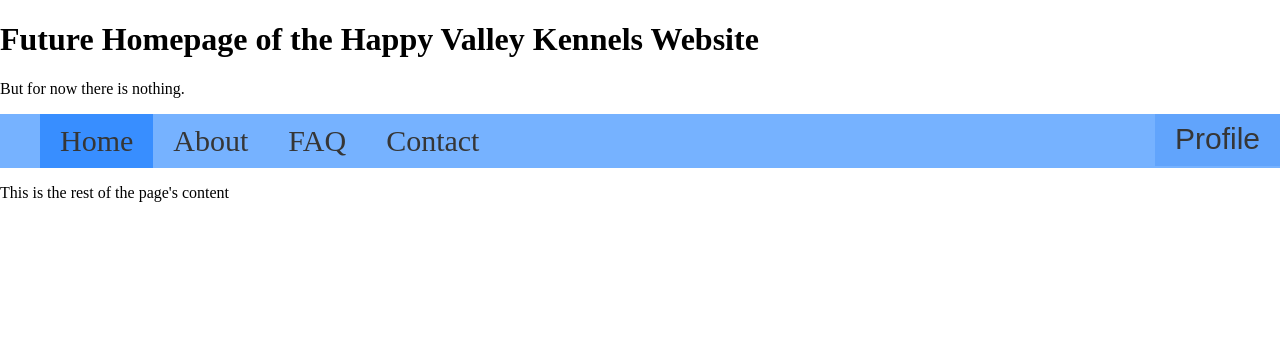
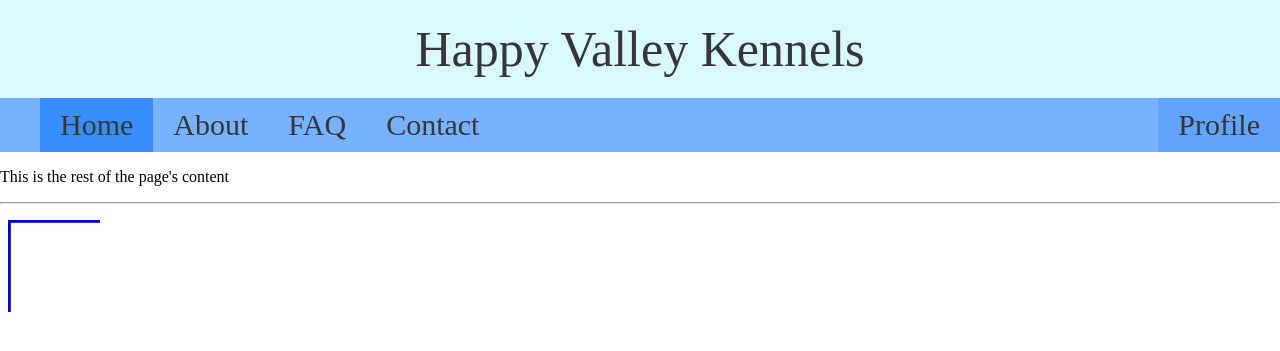
Before and after one commit to Nawtic/HappyValleyKennels, a PHP site: page /Home in a window 1280 px wide. Shown: the top 351 px of the page. Run offline with PHP 8.4, Linux system fonts and the light colour scheme.

Commit message:
Stylize header, add footer

```diff
--- a/Home/index.html
+++ b/Home/index.html
@@ -4,23 +4,30 @@
     <head>
         <title>Happy Valley Kennels</title>
         <link rel="stylesheet" type="text/css" href="../Skeleton.css">
+        <link rel="stylesheet" type="text/css" href="Home.css">
     </head>
     <body>
-
-        <h1>Future Homepage of the Happy Valley Kennels Website</h1>
-        <p>But for now there is nothing.</p>
+        <div id="Page-Header">
+            <a href="../Home">Happy Valley Kennels</a>
+        </div>
 
         <ul id="Nav-Bar">
             <li><a class="active" href="../Home">Home</a></li>
             <li><a href="../About">About</a></li>
             <li><a href="../FAQ">FAQ</a></li>
             <li><a href="../Contact">Contact</a></li>
-            <li id="Profile-Button"><button>Profile</button></li>
+            <li id="Profile-Button"><a href="../Profile">Profile</a></li>
         </ul>
 
+        <!-- Content of this div should be unique to each page -->
         <div id="Page-Content">
             <p>This is the rest of the page's content</p>
         </div>
 
+        <hr>
+        <div id="Page-Footer">
+            <object type="image/svg+xml" data="../assets/HappyValleyLogo.svg" width="100" height="100"></object>
+        </div>
+
     </body>
 </html>
--- a/Skeleton.css
+++ b/Skeleton.css
@@ -3,8 +3,28 @@ body{
     padding: 0;
 }
 
+/* Style the page header and its content */
+#Page-Header {
+    background-color: rgb(217, 249, 255);
+    padding: 20px;
+    display: flex;
+    justify-content: center;
+}
+
+#Page-Header a{
+    margin: 0;
+
+    text-decoration: none;
+    font-size: 50px;
+    color: rgb(54, 54, 54);
+}
+
 #Nav-Bar {
     background-color: rgb(118, 178, 255);
+
+    margin-top: 0;
+    margin-bottom: 0;
+
     list-style: none;
     overflow: hidden;
 }
@@ -13,6 +33,7 @@ body{
     float: left;
 }
 
+/*Style the nav-bar and its elements*/
 #Nav-Bar li a {
     display: block;
 
@@ -30,7 +51,7 @@ body{
     background-color: rgb(88, 160, 255);
 }
 
-#Profile-Button button{
+#Profile-Button a{
     position: absolute;
     right: 0;
 
@@ -48,7 +69,7 @@ body{
     border-style: none;
 }
 
-#Profile-Button button:hover{
+#Profile-Button a:hover{
     background-color: rgb(33, 93, 172);
 }
 
```
Also changed, not shown: Home/Home.css (added), assets/HappyValleyLogo.svg (added), favicon.ico (added).
